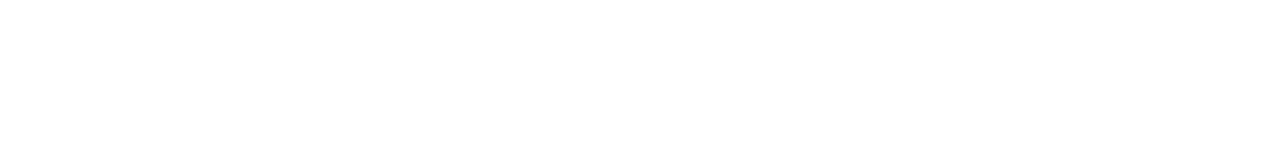
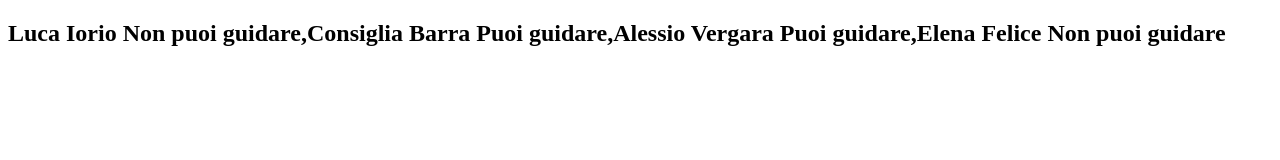
Before and after one commit to DomenicoGalileo88/js-es6-icons, a plain HTML site: page snack_4/index.html in a window 1280 px wide. Drawn offline with Linux system fonts and the light colour scheme.

Commit message:
Add stamp array to screen

```diff
--- a/snack_4/assets/js/main.js
+++ b/snack_4/assets/js/main.js
@@ -46,3 +46,5 @@ persons.forEach((person) => {
 })
 
 console.log(patentati);
+const patentatiScreen = document.querySelector('.patentati');
+patentatiScreen.innerHTML = patentati;
--- a/snack_4/index.html
+++ b/snack_4/index.html
@@ -9,7 +9,7 @@
 </head>
 <body>
 
-
+    <h2 class="patentati"></h2>
 
     <script src="./assets/js/main.js"></script>
 </body>
```
